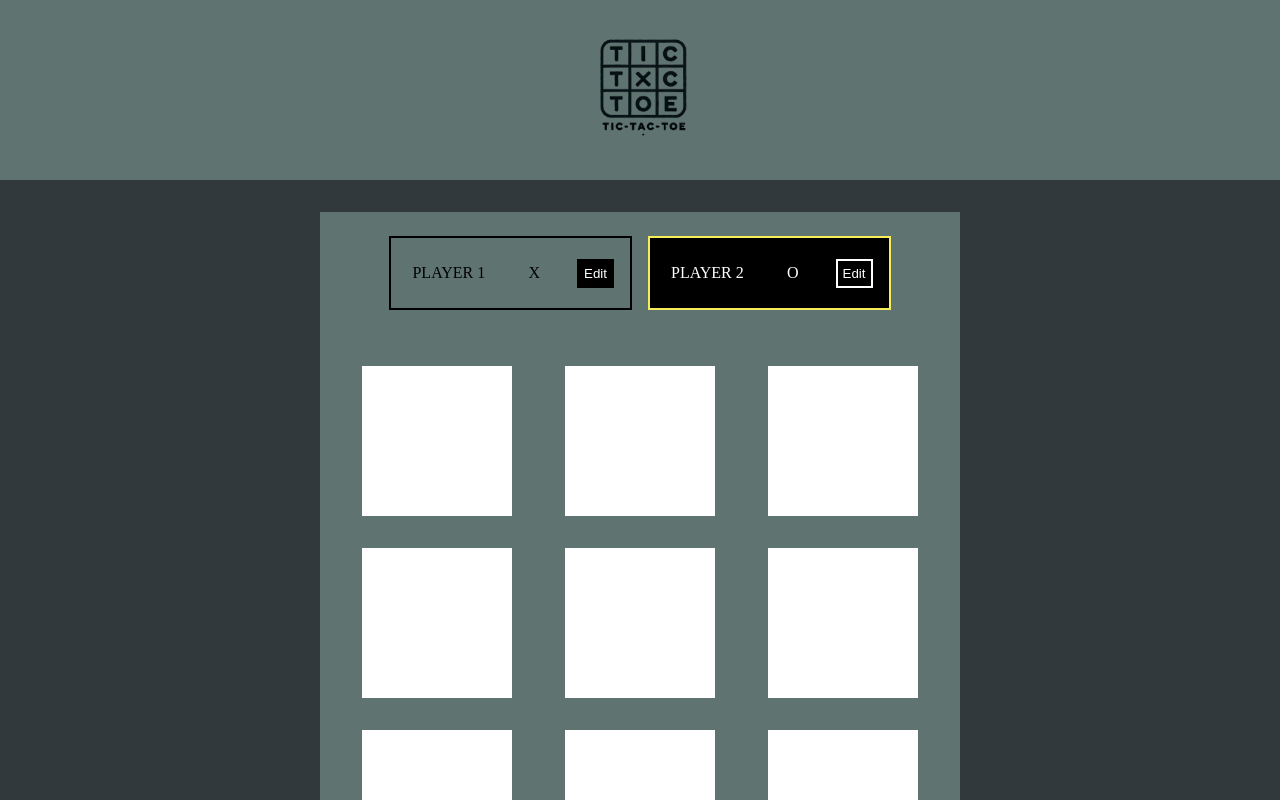
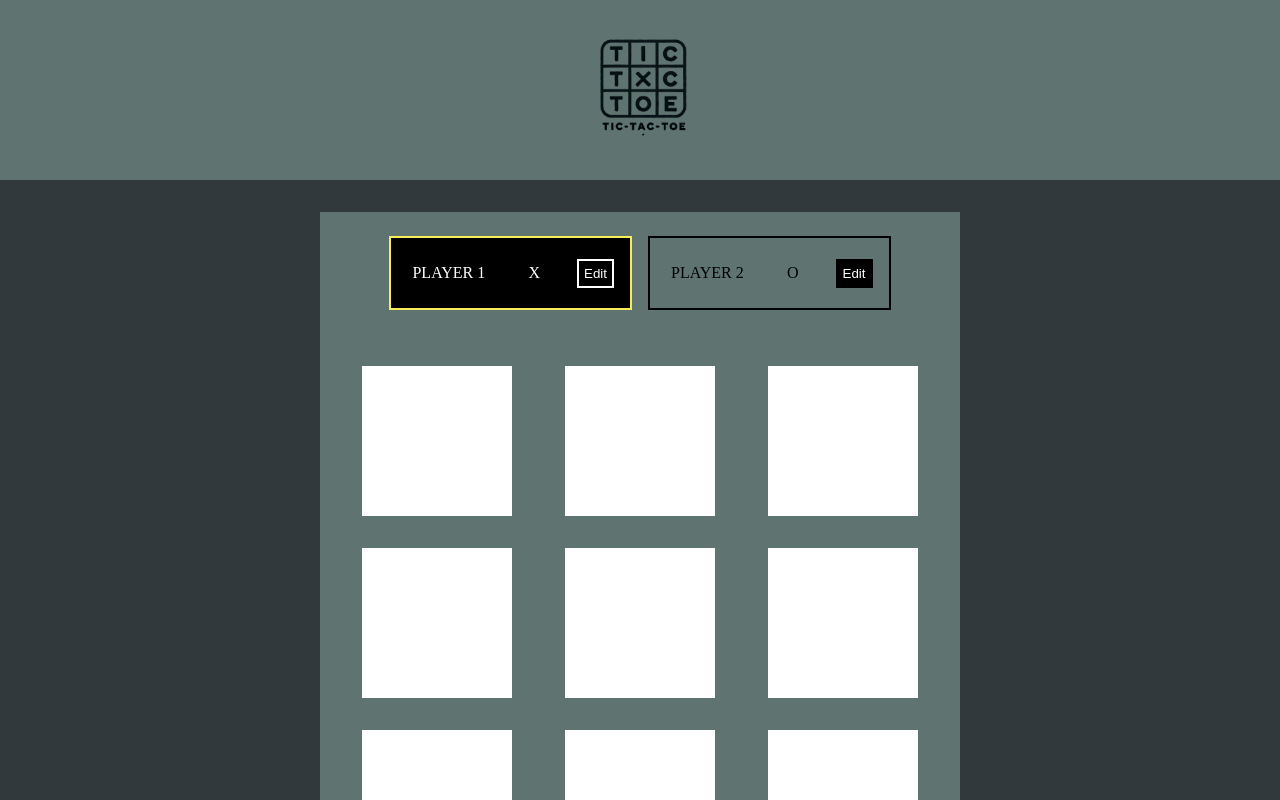
Before and after one commit to paologhidoni/tictactoe, a React (Vite) app: page / in a window 1280 px wide. Shown: the top 800 px of the page. Built offline with nearby package versions, Linux system fonts and the light colour scheme.

Commit message:
Make player switch not random, add uuid to turn creation, add Log

```diff
--- a/src/App.tsx
+++ b/src/App.tsx
@@ -1,12 +1,14 @@
 import { useState } from "react";
 import "./App.css";
 import { WINNING_COMBOS } from "./data/winningCombinations";
+import { v4 as uuidv4 } from "uuid";
 
 /* Components */
 import Header from "./components/Header/Header";
 import Player from "./components/Player/Player";
 import GameBoard from "./components/GameBoard/GameBoard";
 import GameOver from "./components/GameOver/GameOver";
+import Log from "./components/Log/Log";
 
 /* Models */
 import { PlayersNames } from "./models/PlayersNames";
@@ -35,12 +37,7 @@ const generateGameBoard = (gameTurns: Turn[]): Board => {
 };
 
 const getCurrentPlayer = (gameTurns: Turn[]): string => {
-  const randomNumber = Math.floor(Math.random() * 2) + 1;
-  let currentPlayer = randomNumber === 1 ? "X" : "O";
-  if (gameTurns.length) {
-    currentPlayer = gameTurns[0].player === "X" ? "O" : "X";
-  }
-  return currentPlayer;
+  return gameTurns.length ? (gameTurns[0].player === "X" ? "O" : "X") : "X";
 };
 
 const determineWinner = (
@@ -84,7 +81,7 @@ function App() {
   function handleSelectCell(row: number, col: number): void {
     setGameTurns((prev) => {
       const updatedTurns = [
-        { player: currentPlayer, row: row, col: col },
+        { id: uuidv4(), player: currentPlayer, row: row, col: col },
         ...prev,
       ];
 
@@ -93,7 +90,6 @@ function App() {
   }
 
   function resetGame() {
-    console.log("RESET!");
     setGameTurns([]);
     setPlayerNames(players);
   }
@@ -121,6 +117,7 @@ function App() {
         )}
         <GameBoard board={board} onSelectCell={handleSelectCell} />
       </main>
+      <Log turns={gameTurns} />
     </div>
   );
 }
```
